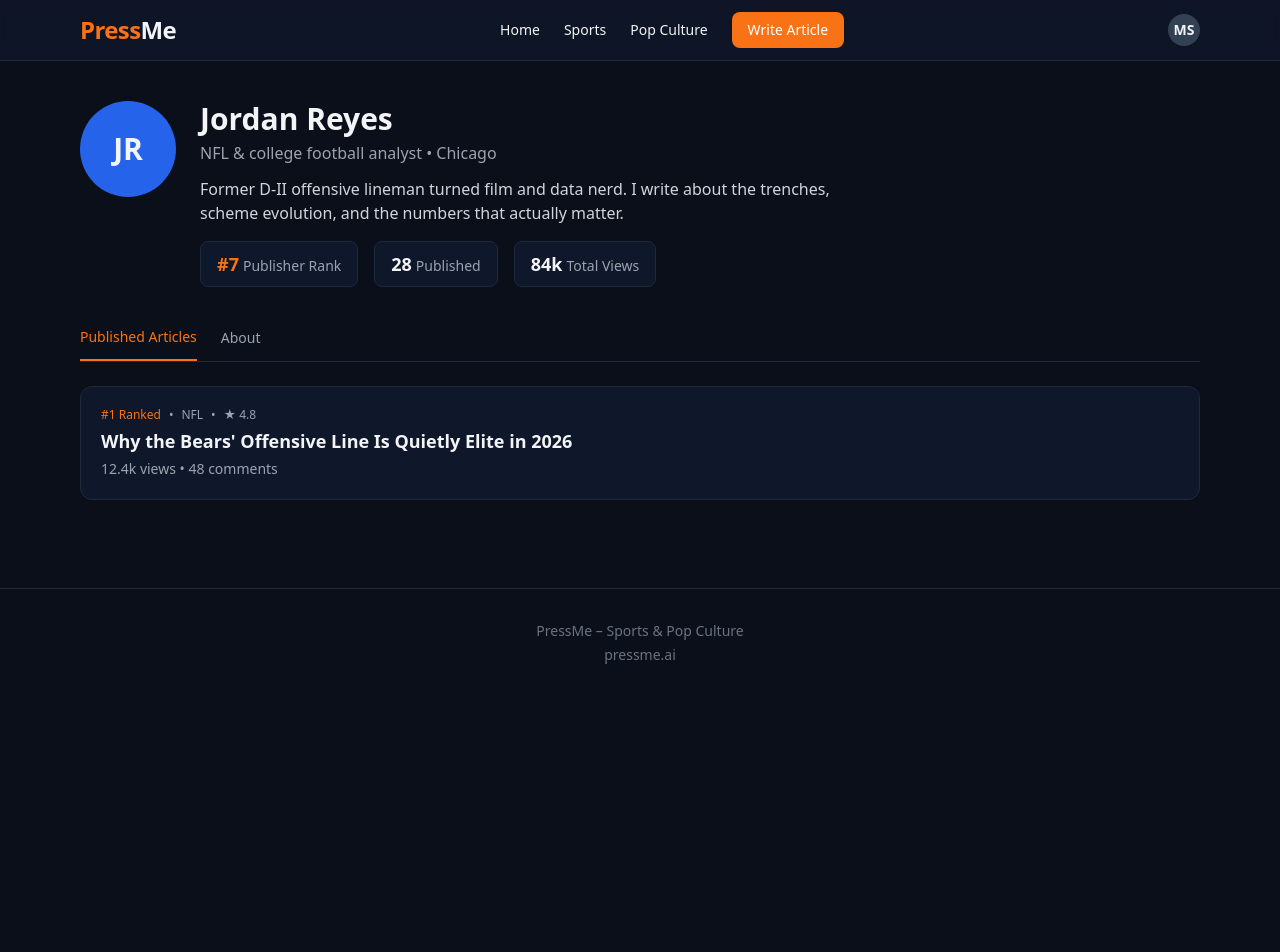
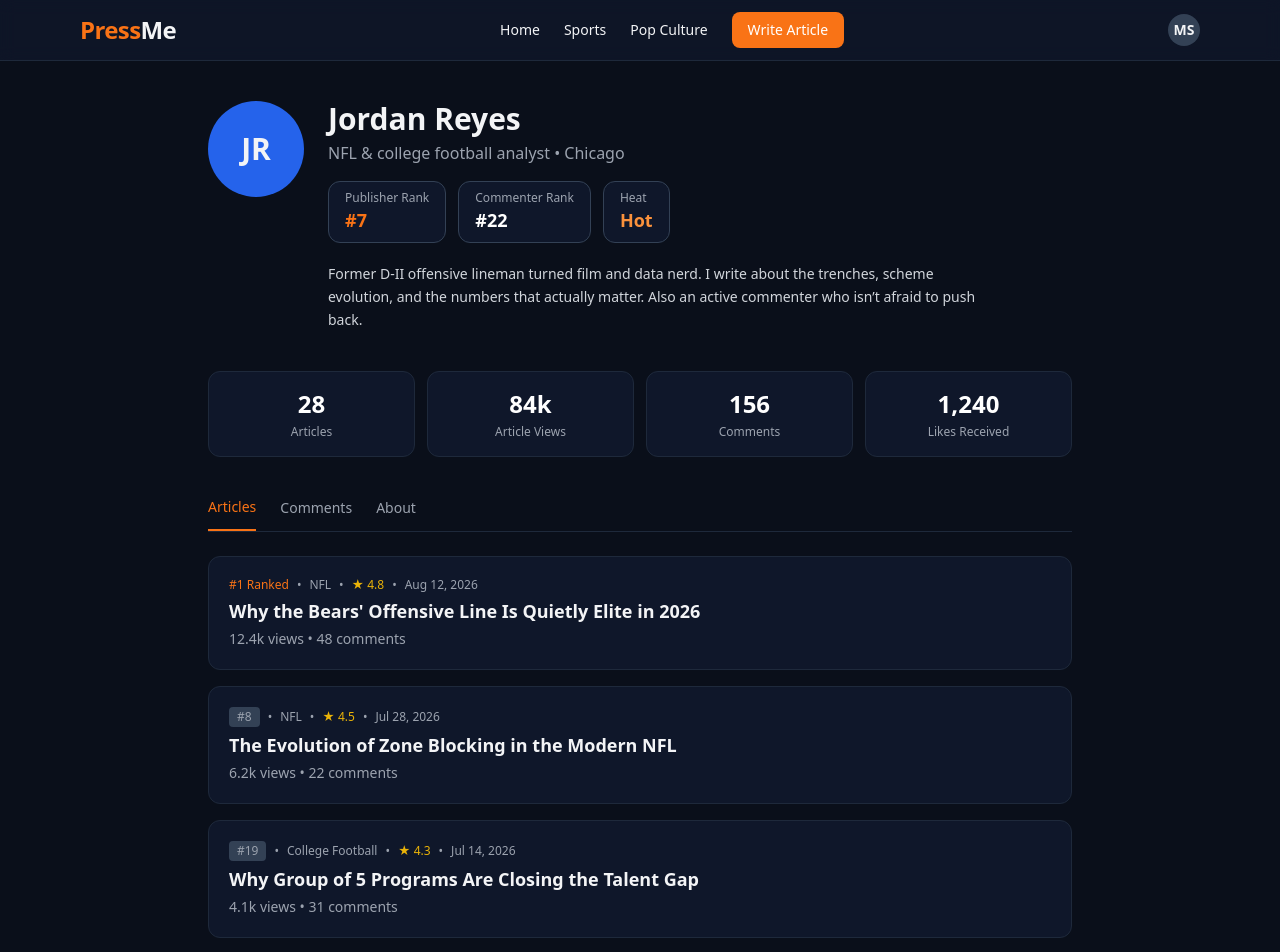
Before and after one commit to sheado44/-4, a Next.js app: page /profile in a window 1280 px wide. Shown: the top 952 px of the page. Before the commit the page ends 800 px from the top, so only its background shows below. Built offline with nearby package versions, Linux system fonts and the light colour scheme.

Commit message:
Refactor ProfilePage layout and content
Updated layout and content in ProfilePage component.

```diff
--- a/src/app/profile/page.tsx
+++ b/src/app/profile/page.tsx
@@ -2,41 +2,75 @@ import Link from "next/link";
 
 export default function ProfilePage() {
   return (
-    <main className="max-w-6xl mx-auto px-4 py-10">
-      <div className="flex flex-col md:flex-row gap-6 items-start mb-10">
+    <main className="max-w-4xl mx-auto px-4 py-10">
+      {/* Profile Header */}
+      <div className="flex flex-col sm:flex-row gap-6 items-start mb-10">
         <div className="w-24 h-24 rounded-full bg-blue-600 flex items-center justify-center text-3xl font-bold shrink-0">
           JR
         </div>
+
         <div className="flex-1">
           <h1 className="text-3xl font-bold mb-1">Jordan Reyes</h1>
-          <p className="text-gray-400 mb-3">NFL & college football analyst • Chicago</p>
-          <p className="text-gray-300 max-w-2xl mb-4">
-            Former D-II offensive lineman turned film and data nerd. I write about the trenches, scheme evolution, and the numbers that actually matter.
+          <p className="text-gray-400 mb-4">
+            NFL & college football analyst • Chicago
           </p>
-          <div className="flex flex-wrap gap-4 text-sm">
-            <div className="bg-forge-900 border border-forge-800 rounded-lg px-4 py-2">
-              <span className="text-forge-accent font-bold text-lg">#7</span>
-              <span className="text-gray-400 ml-1">Publisher Rank</span>
+
+          {/* Ranks + Heat */}
+          <div className="flex flex-wrap gap-3 mb-5">
+            <div className="bg-forge-900 border border-forge-700 rounded-xl px-4 py-2">
+              <div className="text-xs text-gray-400">Publisher Rank</div>
+              <div className="font-bold text-forge-accent text-lg">#7</div>
             </div>
-            <div className="bg-forge-900 border border-forge-800 rounded-lg px-4 py-2">
-              <span className="font-bold text-lg">28</span>
-              <span className="text-gray-400 ml-1">Published</span>
+            <div className="bg-forge-900 border border-forge-700 rounded-xl px-4 py-2">
+              <div className="text-xs text-gray-400">Commenter Rank</div>
+              <div className="font-bold text-white text-lg">#22</div>
             </div>
-            <div className="bg-forge-900 border border-forge-800 rounded-lg px-4 py-2">
-              <span className="font-bold text-lg">84k</span>
-              <span className="text-gray-400 ml-1">Total Views</span>
+            <div className="bg-forge-900 border border-forge-700 rounded-xl px-4 py-2">
+              <div className="text-xs text-gray-400">Heat</div>
+              <div className="font-bold text-orange-400 text-lg">Hot</div>
             </div>
           </div>
+
+          <p className="text-gray-300 max-w-2xl text-sm leading-relaxed">
+            Former D-II offensive lineman turned film and data nerd. I write about the trenches, scheme evolution, and the numbers that actually matter. Also an active commenter who isn’t afraid to push back.
+          </p>
         </div>
       </div>
 
+      {/* Stats Row */}
+      <div className="grid grid-cols-2 md:grid-cols-4 gap-3 mb-10">
+        <div className="bg-forge-900 border border-forge-800 rounded-xl p-4 text-center">
+          <div className="text-2xl font-bold text-white">28</div>
+          <div className="text-xs text-gray-400 mt-1">Articles</div>
+        </div>
+        <div className="bg-forge-900 border border-forge-800 rounded-xl p-4 text-center">
+          <div className="text-2xl font-bold text-white">84k</div>
+          <div className="text-xs text-gray-400 mt-1">Article Views</div>
+        </div>
+        <div className="bg-forge-900 border border-forge-800 rounded-xl p-4 text-center">
+          <div className="text-2xl font-bold text-white">156</div>
+          <div className="text-xs text-gray-400 mt-1">Comments</div>
+        </div>
+        <div className="bg-forge-900 border border-forge-800 rounded-xl p-4 text-center">
+          <div className="text-2xl font-bold text-white">1,240</div>
+          <div className="text-xs text-gray-400 mt-1">Likes Received</div>
+        </div>
+      </div>
+
+      {/* Tabs */}
       <div className="flex gap-6 border-b border-forge-800 mb-6 text-sm font-medium">
         <button className="pb-3 border-b-2 border-forge-accent text-forge-accent">
-          Published Articles
+          Articles
         </button>
-        <button className="pb-3 text-gray-400 hover:text-white">About</button>
+        <button className="pb-3 text-gray-400 hover:text-white transition">
+          Comments
+        </button>
+        <button className="pb-3 text-gray-400 hover:text-white transition">
+          About
+        </button>
       </div>
 
+      {/* Articles List */}
       <div className="space-y-4">
         <Link
           href="/article/1"
@@ -47,13 +81,47 @@ export default function ProfilePage() {
             <span>•</span>
             <span>NFL</span>
             <span>•</span>
-            <span>★ 4.8</span>
+            <span className="text-yellow-500">★ 4.8</span>
+            <span>•</span>
+            <span>Aug 12, 2026</span>
           </div>
           <h2 className="text-lg font-bold mb-1">
             Why the Bears&apos; Offensive Line Is Quietly Elite in 2026
           </h2>
           <p className="text-gray-400 text-sm">12.4k views • 48 comments</p>
         </Link>
+
+        <div className="bg-forge-900 border border-forge-800 rounded-xl p-5">
+          <div className="flex items-center gap-2 text-xs text-gray-400 mb-1">
+            <span className="bg-forge-700 px-2 py-0.5 rounded">#8</span>
+            <span>•</span>
+            <span>NFL</span>
+            <span>•</span>
+            <span className="text-yellow-500">★ 4.5</span>
+            <span>•</span>
+            <span>Jul 28, 2026</span>
+          </div>
+          <h2 className="text-lg font-bold mb-1">
+            The Evolution of Zone Blocking in the Modern NFL
+          </h2>
+          <p className="text-gray-400 text-sm">6.2k views • 22 comments</p>
+        </div>
+
+        <div className="bg-forge-900 border border-forge-800 rounded-xl p-5">
+          <div className="flex items-center gap-2 text-xs text-gray-400 mb-1">
+            <span className="bg-forge-700 px-2 py-0.5 rounded">#19</span>
+            <span>•</span>
+            <span>College Football</span>
+            <span>•</span>
+            <span className="text-yellow-500">★ 4.3</span>
+            <span>•</span>
+            <span>Jul 14, 2026</span>
+          </div>
+          <h2 className="text-lg font-bold mb-1">
+            Why Group of 5 Programs Are Closing the Talent Gap
+          </h2>
+          <p className="text-gray-400 text-sm">4.1k views • 31 comments</p>
+        </div>
       </div>
     </main>
   );
```
